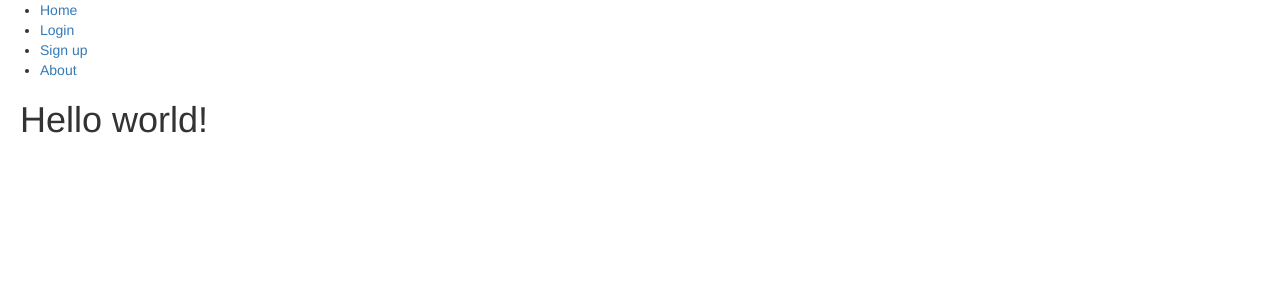
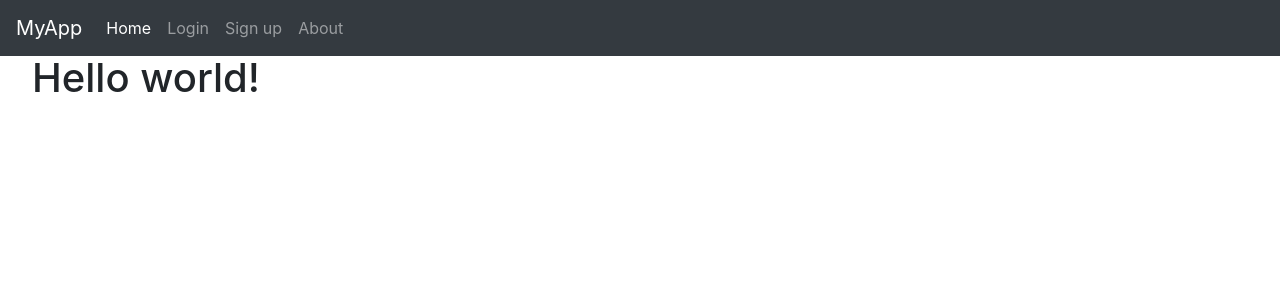
Before and after one commit to changx03/react-express-passport, a React app: page / in a window 1280 px wide. Shown: the top 300 px of the page. Built offline with nearby package versions, Linux system fonts and the light colour scheme.

Commit message:
Use Bootstrap4 theme

```diff
--- a/src/css/main.scss
+++ b/src/css/main.scss
@@ -1,3 +1,3 @@
 .main-container {
-  padding: 0 2rem;
+    padding: 2rem;
 }
--- a/src/index.html
+++ b/src/index.html
@@ -6,14 +6,14 @@
     <meta name="viewport" content="width=device-width, initial-scale=1.0">
     <meta http-equiv="X-UA-Compatible" content="ie=edge">
     <title>My app</title>
-    <link rel="stylesheet" href="https://maxcdn.bootstrapcdn.com/bootstrap/3.3.7/css/bootstrap.min.css">
+    <link rel="stylesheet" href="https://maxcdn.bootstrapcdn.com/bootstrap/4.0.0-beta/css/bootstrap.min.css" integrity="sha384-/Y6pD6FV/Vv2HJnA6t+vslU6fwYXjCFtcEpHbNJ0lyAFsXTsjBbfaDjzALeQsN6M" crossorigin="anonymous">">
 </head>
 
 <body>
     <div id="app"></div>
-    <script src="https://code.jquery.com/jquery-3.2.1.min.js" integrity="sha256-hwg4gsxgFZhOsEEamdOYGBf13FyQuiTwlAQgxVSNgt4="
-        crossorigin="anonymous"></script>
-    <script src="https://maxcdn.bootstrapcdn.com/bootstrap/3.3.7/js/bootstrap.min.js"></script>
+    <script src="https://code.jquery.com/jquery-3.2.1.min.js" integrity="sha256-hwg4gsxgFZhOsEEamdOYGBf13FyQuiTwlAQgxVSNgt4=" crossorigin="anonymous"></script>
+    <script src="https://cdnjs.cloudflare.com/ajax/libs/popper.js/1.11.0/umd/popper.min.js" integrity="sha384-b/U6ypiBEHpOf/4+1nzFpr53nxSS+GLCkfwBdFNTxtclqqenISfwAzpKaMNFNmj4" crossorigin="anonymous"></script>
+    <script src="https://maxcdn.bootstrapcdn.com/bootstrap/4.0.0-beta/js/bootstrap.min.js" integrity="sha384-h0AbiXch4ZDo7tp9hKZ4TsHbi047NrKGLO3SEJAg45jXxnGIfYzk4Si90RDIqNm1" crossorigin="anonymous"></script>
 </body>
 
 </html>
--- a/src/modules/header.tsx
+++ b/src/modules/header.tsx
@@ -5,21 +5,27 @@ export class Header extends React.Component<{}, {}> {
     render() {
         return (
             <header>
-        <nav>
-          <ul>
-            <li>
-              <Link to="/">Home</Link>
+                <nav className="navbar navbar-expand-md navbar-dark bg-dark fixed-top">
+                    <a className="navbar-brand" href="#">MyApp</a>
+                    <button className="navbar-toggler" type="button" data-toggle="collapse" data-target="#navbarsExampleDefault" aria-controls="navbarsExampleDefault" aria-expanded="false" aria-label="Toggle navigation">
+                        <span className="navbar-toggler-icon"></span>
+                    </button>
+                    <div className="collapse navbar-collapse" id="navbarsExampleDefault">
+                        <ul className="navbar-nav mr-auto">
+                            <li className="nav-item active">
+                                <a className="nav-link" href="/">Home <span className="sr-only">(current)</span></a>
                             </li>
                             <li>
-              <Link to="/login">Login</Link>
+                                <a className="nav-link" href="/login">Login</a>
                             </li>
                             <li>
-              <Link to="/register">Sign up</Link>
+                                <a className="nav-link" href="/register">Sign up</a>
                             </li>
                             <li>
-              <Link to="/about">About</Link>
+                                <a className="nav-link" href="/about">About</a>
                             </li>
                         </ul>
+                    </div>
                 </nav>
             </header>
         );
--- a/src/modules/main.tsx
+++ b/src/modules/main.tsx
@@ -11,7 +11,7 @@ import { WelcomeView } from "./welcome";
 export class Main extends React.Component<{}, {}> {
     render() {
         return (
-      <main className="main-container">
+            <main className="container-fluid main-container">
                 <Switch>
                     <Route exact path="/" component={Home} />
                     <Route path="/index" component={Home} />
```
Also changed, not shown: server.js (+12 -3 lines), 2 other files (tests, documents, lock files or other folders). Lines whose indentation alone changed are shown as unchanged.
